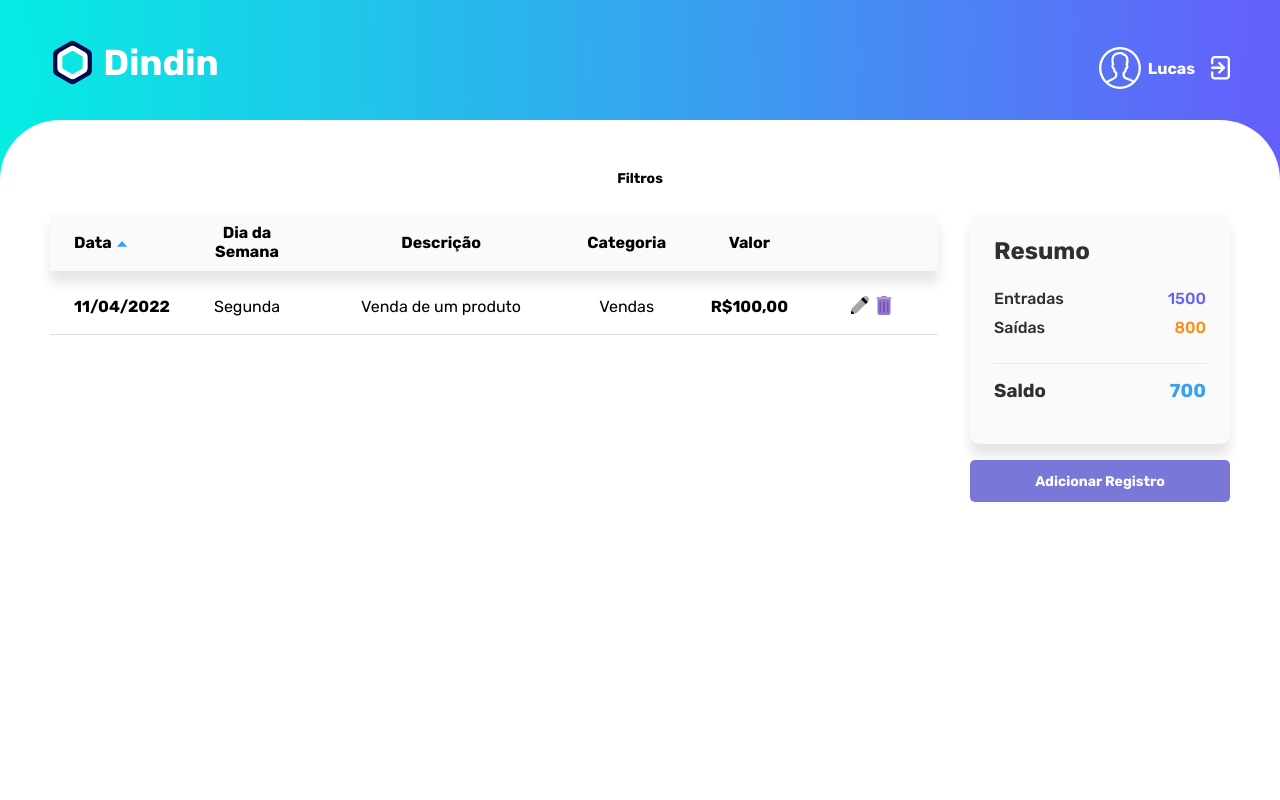
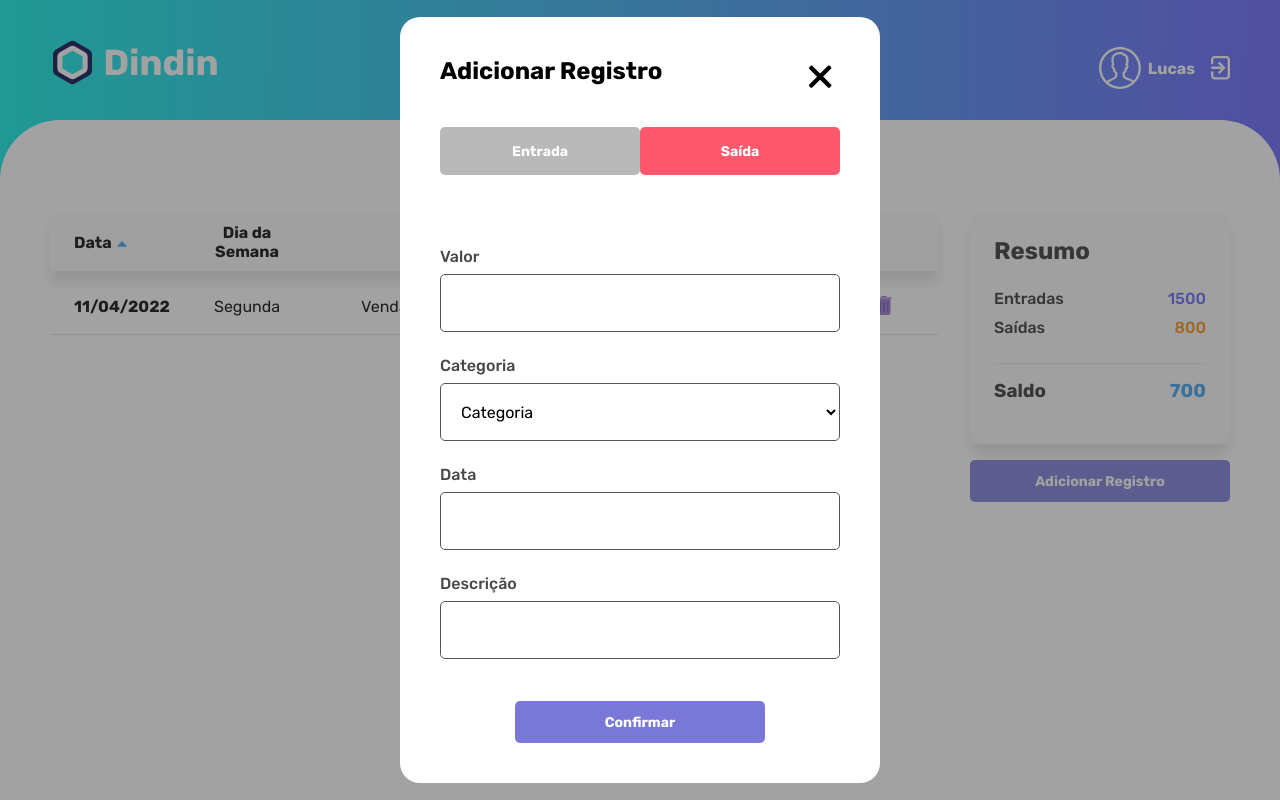
Before and after one commit to lcaalcantara/DINDIN, a React (Vite) app: page /main in a window 1280 px wide. Both pictures are taken after a click on the button "Adicionar Registro". Built offline with nearby package versions, Linux system fonts and the light colour scheme.

Commit message:
add transaction and profile edit modals created

```diff
--- /dev/null
+++ b/src/components/AddTransactionModal/index.jsx
@@ -0,0 +1,83 @@
+import './style.css';
+import CloseIcon from '../../assets/close-icon.svg'
+import { useState } from 'react';
+
+function AddTransactionModal({ open, handleClose }) {
+
+    const [option, setOption] = useState('outflow')
+
+    return (
+        <>
+            {open &&
+                <div className='backdrop'>
+                    <div className='modal'>
+                        <img
+                            src={CloseIcon}
+                            alt="close-button"
+                            className='close-button'
+                            onClick={() => handleClose(false)}
+                        />
+                        <h2>Adicionar Registro</h2>
+
+                        <div className='container-options'>
+                            <button
+                                className={`${option === 'outflow'
+                                    ? 'option-off'
+                                    : 'option-inflow'}
+                                 btn-l`}
+                                onClick={() => setOption('inflow')}
+                            >
+                                Entrada
+                            </button>
+
+                            <button
+                                className={`${option === 'outflow'
+                                    ? 'option-outflow'
+                                    : 'option-off'}
+                                 btn-l`}
+                                onClick={() => setOption('outflow')}
+                            >
+                                Saída
+                            </button>
+
+                        </div>
+
+                        <form>
+                            <div className='container-inputs'>
+                                <label htmlFor="name">Valor</label>
+                                <input type="text" name='name' />
+                            </div>
+
+                            <div className='container-inputs'>
+                                <label htmlFor="category">Categoria</label>
+                                <select>
+                                    <option>Categoria</option>
+                                </select>
+
+                            </div>
+
+                            <div className='container-inputs'>
+                                <label htmlFor="date">Data</label>
+                                <input type="text" name='date' />
+                            </div>
+
+                            <div className='container-inputs'>
+                                <label htmlFor="description">Descrição</label>
+                                <input type="text" name='description' />
+                            </div>
+
+                            <button
+                                className='btn-purple btn-s'
+                            // onClick={ }
+                            >
+                                Confirmar
+                            </button>
+                        </form>
+                    </div>
+                </div>
+            }
+        </>
+    )
+};
+
+export default AddTransactionModal;
--- /dev/null
+++ b/src/components/AddTransactionModal/style.css
@@ -0,0 +1,28 @@
+.backdrop {
+    background-color: rgba(61, 61, 61, 0.48);
+    width: 100vw;
+    height: 100vh;
+    position: absolute;
+
+    display: flex;
+    align-items: center;
+    justify-content: center;
+}
+
+.container-options {
+    display: flex;
+    width: 100%;
+    color: white;
+}
+
+.option-inflow {
+    background-color: #3A9FF1;
+}
+
+.option-outflow {
+    background-color: #FF576B;
+}
+
+.option-off {
+    background-color: #B9B9B9;
+}
--- a/src/components/Confirm/index.jsx
+++ b/src/components/Confirm/index.jsx
@@ -11,13 +11,13 @@ function Confirm({ open, handleClose, handleConfirm }) {
                     <div className='container-buttons'>
                         <button
                             onClick={handleConfirm}
-                            className='btn-xs btn-red'>
+                            className='btn-xs btn-blue'>
                             Sim
                         </button>
 
                         <button
                             onClick={handleClose}
-                            className='btn-xs btn-blue'>
+                            className='btn-xs btn-red'>
                             Não
                         </button>
 
--- a/src/components/Header/index.jsx
+++ b/src/components/Header/index.jsx
@@ -4,7 +4,7 @@ import Logo from "../../assets/logo.svg";
 import Logout from "../../assets/logout.svg";
 import { useNavigate } from "react-router-dom";
 
-function Header() {
+function Header({ handleEditProfile }) {
   const navigate = useNavigate();
 
   function handleLogout() {
@@ -16,7 +16,10 @@ function Header() {
       <div className="width-limit content-header">
         <img src={Logo} alt="logo" />
         <div className="container-signout">
-          <div className="profile-area">
+          <div
+            className="profile-area"
+            onClick={handleEditProfile}
+          >
             <img src={Profile} alt="profile" />
             <strong>Lucas</strong>
           </div>
--- /dev/null
+++ b/src/components/ProfileModal/index.jsx
@@ -0,0 +1,52 @@
+import './style.css';
+import CloseIcon from '../../assets/close-icon.svg'
+
+function ProfileModal({ open, handleClose }) {
+    return (
+        <>
+            {open &&
+                <div className='backdrop'>
+                    <div className='modal'>
+                        <img
+                            src={CloseIcon}
+                            alt="close-button"
+                            className='close-button'
+                            onClick={() => handleClose(false)}
+                        />
+                        <h2>Editar Perfil</h2>
+                        <form>
+                            <div className='container-inputs'>
+                                <label htmlFor="name">Nome</label>
+                                <input type="text" name='name' />
+                            </div>
+
+                            <div className='container-inputs'>
+                                <label htmlFor="email">Email</label>
+                                <input type="email" name='email' />
+                            </div>
+
+                            <div className='container-inputs'>
+                                <label htmlFor="password">Senha</label>
+                                <input type="password" name='password' />
+                            </div>
+
+                            <div className='container-inputs'>
+                                <label htmlFor="confirm-password">Confirme sua Senha</label>
+                                <input type="password" name='confirm-password' />
+                            </div>
+
+                            <button
+                                className='btn-purple btn-s'
+                            // onClick={ }
+                            >
+                                Confirmar
+                            </button>
+                        </form>
+                    </div>
+                </div>
+            }
+        </>
+    )
+};
+
+export default ProfileModal;
--- /dev/null
+++ b/src/components/ProfileModal/style.css
@@ -0,0 +1,10 @@
+.backdrop {
+    background-color: rgba(61, 61, 61, 0.48);
+    width: 100vw;
+    height: 100vh;
+    position: absolute;
+
+    display: flex;
+    align-items: center;
+    justify-content: center;
+}
--- a/src/pages/Main/index.jsx
+++ b/src/pages/Main/index.jsx
@@ -2,11 +2,19 @@ import "./style.css";
 import Header from "../../components/Header";
 import Table from "../../components/Table";
 import Resume from "../../components/Resume";
+import ProfileModal from "../../components/ProfileModal";
+import { useState } from "react";
+import AddTransactionModal from "../../components/AddTransactionModal";
 
 function Main() {
+  const [openModalProfile, setOpenModalProfile] = useState(false)
+  const [openModalAddTransaction, setOpenModalAddTransaction] = useState(false)
+
   return (
     <div className="container-main">
-      <Header />
+      <Header
+        handleEditProfile={() => setOpenModalProfile(true)}
+      />
 
       <section>
         <div className="width-limit">
@@ -15,11 +23,26 @@ function Main() {
             <Table />
             <div className="container-right">
               <Resume />
-              <button className="btn-purple btn-s">Adicionar Registro</button>
+              <button
+                className="btn-purple btn-s"
+                onClick={() => setOpenModalAddTransaction(true)}
+              >
+                Adicionar Registro
+              </button>
             </div>
           </div>
         </div>
       </section>
+
+      <AddTransactionModal
+        open={openModalAddTransaction}
+        handleClose={() => setOpenModalAddTransaction(false)}
+      />
+
+      <ProfileModal
+        open={openModalProfile}
+        handleClose={() => setOpenModalProfile(false)}
+      />
     </div>
   );
 }
--- a/src/pages/SignUp/index.jsx
+++ b/src/pages/SignUp/index.jsx
@@ -18,7 +18,7 @@ function SignUp() {
 
           <div className="container-inputs">
             <label htmlFor="email">Email</label>
-            <input type="text" name="email" />
+            <input type="email" name="email" />
           </div>
 
           <div className="container-inputs">
--- a/src/pages/SingIn/index.jsx
+++ b/src/pages/SingIn/index.jsx
@@ -38,7 +38,7 @@ function SignIn() {
 
             <div className="container-inputs">
               <label htmlFor="email">Email</label>
-              <input type="text" name="email" />
+              <input type="email" name="email" />
             </div>
 
             <div className="container-inputs">
--- a/src/styles/custom-classes.css
+++ b/src/styles/custom-classes.css
@@ -22,3 +22,16 @@
     width: 100%;
     max-width: 1500px;
 }
+
+.modal {
+    width: 480px;
+    min-height: 600px;
+    background-color: white;
+    border-radius: 20px;
+    padding: 40px;
+
+    display: flex;
+    flex-direction: column;
+    align-items: center;
+    justify-content: space-between;
+}
--- a/src/styles/index.css
+++ b/src/styles/index.css
@@ -1,6 +1,7 @@
 @import url(./custom-classes.css);
 @import url(./buttons.css);
 @import url(./inputs.css);
+@import url(./modal.css);
 
 * {
   box-sizing: border-box;
--- /dev/null
+++ b/src/styles/modal.css
@@ -0,0 +1,50 @@
+.modal {
+    width: 480px;
+    min-height: 600px;
+    background-color: white;
+    border-radius: 20px;
+    padding: 40px;
+
+    display: flex;
+    flex-direction: column;
+    align-items: center;
+    justify-content: space-between;
+
+    position: relative;
+}
+
+.modal h2 {
+    font-family: 'Rubik', sans-serif;
+    text-align: left;
+    width: 100%;
+}
+
+.modal form {
+    width: 100%;
+    display: flex;
+    flex-direction: column;
+    align-items: center;
+    justify-content: center;
+    margin-top: 48px;
+}
+
+.modal form label {
+    color: #484848;
+    font-family: 'Rubik', sans-serif;
+    font-weight: 500;
+}
+
+.modal button {
+    width: 250px;
+    margin-top: 42px;
+}
+
+.close-button {
+    position: absolute;
+    top: 48px;
+    right: 48px;
+    width: 24px;
+    height: 24px;
+
+    cursor: pointer;
+}
```
Also changed, not shown: src/assets/close-icon.svg (added).
